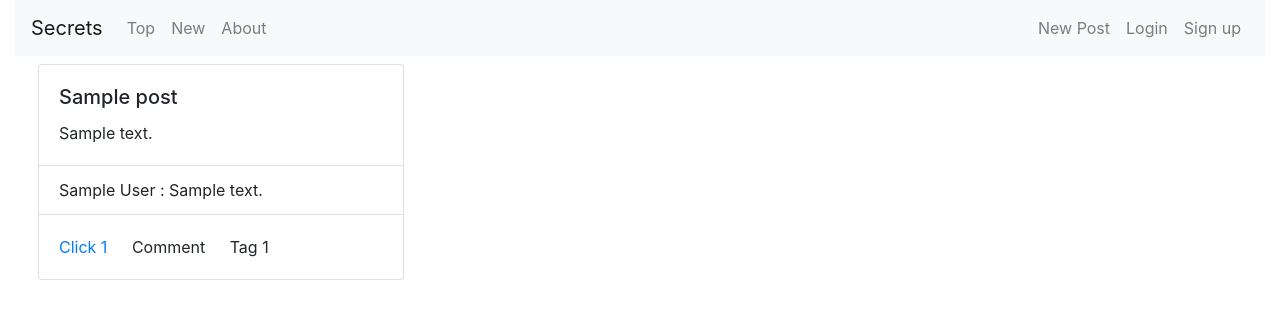
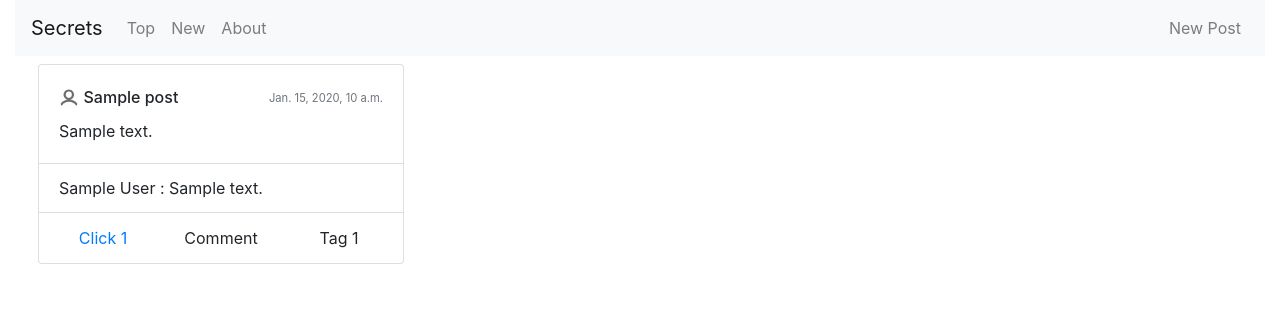
Before and after one commit to jeff-zqiu/uocudg, a Django app: page / in a window 1280 px wide. Shown: the top 319 px of the page. Run offline with Django 3.2, Linux system fonts and the light colour scheme; tables that the repository leaves empty hold one stand-in row (values such as "Sample post"); some libraries are stand-ins or nearby versions.

Commit message:
improved ui

```diff
--- a/requirements.txt
+++ b/requirements.txt
@@ -1,3 +1,4 @@
 django
 django-widget-tweaks
 psycopg2-binary
+pillow
--- a/uocweb/forum/models.py
+++ b/uocweb/forum/models.py
@@ -9,6 +9,7 @@ class Profile(models.Model):
     user = models.OneToOneField(User, on_delete=models.CASCADE, null=True)
     user_pk = models.IntegerField(default=0, editable=False)
     clicked = models.TextField(default='', null=True, blank=True)
+    profile_pic = models.ImageField()
 
     @classmethod
     def default_user(cls):
@@ -40,6 +41,7 @@ class Post(models.Model):
     content = models.TextField(default="Whoa such empty")
     clicks = models.IntegerField(default=0)
     tags = models.IntegerField(default=0)
+
 
     def __str__(self):
         return self.title
@@ -76,4 +78,7 @@ class Comments(models.Model):
         else: return '#'+str(last_comment_id + 1) + ' '+ Profile.default_user().username
 
     def __str__(self):
-        return self.display_name + ' : ' + str(self.content)[:20]
+        name = self.display_name + ' : ' + str(self.content)[:30]
+        if len(name) >= 29:
+            name += '...'
+        return name
--- a/uocweb/ui/static/base.css
+++ b/uocweb/ui/static/base.css
@@ -10,25 +10,11 @@
   --dark-accent: #7b7277;
 }
 
-
-
 // index card and up
 
 #content-overlay {
   top: 10%
 }
-
-.index-card-text {
-  overflow: auto;
-  max-height: 300px;
-}
-
-.index-card {
-  width: 30%;
-  max-width: 400px;
-  min-width: 250px;
-}
-
 
 .block-container {
   display: block;
@@ -61,28 +47,75 @@
   .content-card {width: 100%;}
 }
 
-
-
-// index card texts
-
-.index-card-title {
-
+.index-top-container {
+    margin-bottom: 10px;
 }
 
 .index-card-text {
+  overflow: auto;
+  max-height: 300px;
+}
 
+.index-card {
+  width: 30%;
+  max-width: 400px;
+  min-width: 250px;
+}
+
+.index-card-top {
+  display: inline-block;
+  height: 20px;
+  margin-bottom: 0px;
+}
+
+.index-card-title {
+  min-width: 90px;
+}
+
+.index-card-profile {
+  overflow: hidden;
+  border-radius: 50%;
+}
+
+.index-card-date {
+  font-size: 70%;
+  margin-bottom: 0px;
+  float: right;
+  padding-top: 5px;
+  color: #6E757C;
+}
+
+@media screen and (max-width: 1050px) {
+  .index-card-date {float: left; padding-top: 0px;}
+}
+
+.index-card-text {
+  clear: both;
+}
+
+.card-bot {
+  padding: .8rem 1.25rem;
+}
+
+.card-button-bot {
+  padding: 0px;
+  margin: 0;
+  text-align: center;
+}
+
+.index-card-text {
 }
 
 .index-card-comment {
-
 }
 
-// index card buttons
-
 .clickup-button-ajax {
-
 }
 
 .clickup-clicked {
+    color: red;
+}
 
+.clickup-unclicked {
+  color: #007bff;
 }
--- a/uocweb/ui/static/base.js
+++ b/uocweb/ui/static/base.js
@@ -31,7 +31,7 @@ $(document).ready(function() {
         if (data['clicked']) {
           $(selector).css('color', 'red');
         } else {
-          $(selector).css('color', 'blue');
+          $(selector).css('color', '#007bff');
         }
       },
       error: function(xhr, ajaxOptions, thrownError) {
@@ -41,4 +41,11 @@ $(document).ready(function() {
     })
   });
 
+  $(".comment-ajax").click(function() {
+    post_url = ["/", $(this).attr('id'), "/"];
+    $("#content-overlay").load(post_url.join(''), function() {
+      $("#contentTextArea").focus();
+    });
+  });
+
 });
--- a/uocweb/ui/templates/base.html
+++ b/uocweb/ui/templates/base.html
@@ -44,6 +44,7 @@
           <li class="nav-item">
             <a class="nav-link new-post-ajax">New Post</a>
           </li>
+          <!--
           {% if user.is_authenticated %}
           {{ user.username }}
           <li class="nav-item">
@@ -57,6 +58,7 @@
             <a class="nav-link" href="{% url 'forum:sign_up'%}">Sign up</a>
           </li>
           {% endif %}
+        -->
         </ul>
       </div>
     </nav>
--- a/uocweb/ui/templates/forum/index.html
+++ b/uocweb/ui/templates/forum/index.html
@@ -1,5 +1,7 @@
 {% extends 'base.html' %}
 {% block content %}
+
+{% load static %}
 
 
 <div id="content-overlay"></div>
@@ -10,7 +12,11 @@
     {% for post in latest_post_list %}
     <div class="card my-2 mx-2 grid-item index-card">
       <div class="card-body card-body-ajax" id="{{ post.id }}">
-        <h5 class="card-title index-card-title">{{ post.title }}</h5>
+        <div class="index-top-container">
+          <img class="index-card-top index-card-profile" src="{% static "assets/anon-icon.png" %}"/>
+          <h6 class="index-card-title index-card-top">{{ post.title }}</h6>
+          <p class="index-card-top index-card-date">{{ post.date }}</p>
+        </div>
         <p class="card-text index-card-text">{{ post.content }}</p>
       </div>
       <ul class="list-group list-group-flush">
@@ -18,17 +24,17 @@
         <li class="list-group-item index-card-comment">{{comment_snippet}}</li>
         {% endfor %}
       </ul>
-      <div class="card-body">
+      <div class="card-body card-bot row">
         {% if post.clicked %}
-        <a class="card-link clickup-button-ajax clickup-clicked" id='{{ post.id }}' style="color:red">
-          Click {{post.clicks}}</a>
+        <p class="card-button-bot clickup-button-ajax clickup-clicked col" id='{{ post.id }}'>
+          Click {{post.clicks}}</p>
         {% else %}
-        <a class="card-link clickup-button-ajax clickup-unclicked" id='{{ post.id }}' style="color:#007bff">
+        <p class="card-button-bot clickup-button-ajax clickup-unclicked col" id='{{ post.id }}'>
           Click {{post.clicks}}
-        </a>
+        </p>
         {% endif %}
-        <a class="card-link comment-ajax comment-button">Comment</a>
-        <a class="card-link tag-ajax tag-button">Tag {{post.tags}}</a>
+        <p class="card-button-bot comment-ajax comment-button col" id='{{ post.id }}'>Comment</p>
+        <p class="card-button-bot tag-ajax tag-button col">Tag {{post.tags}}</p>
       </div>
     </div>
     {% endfor %}
```
